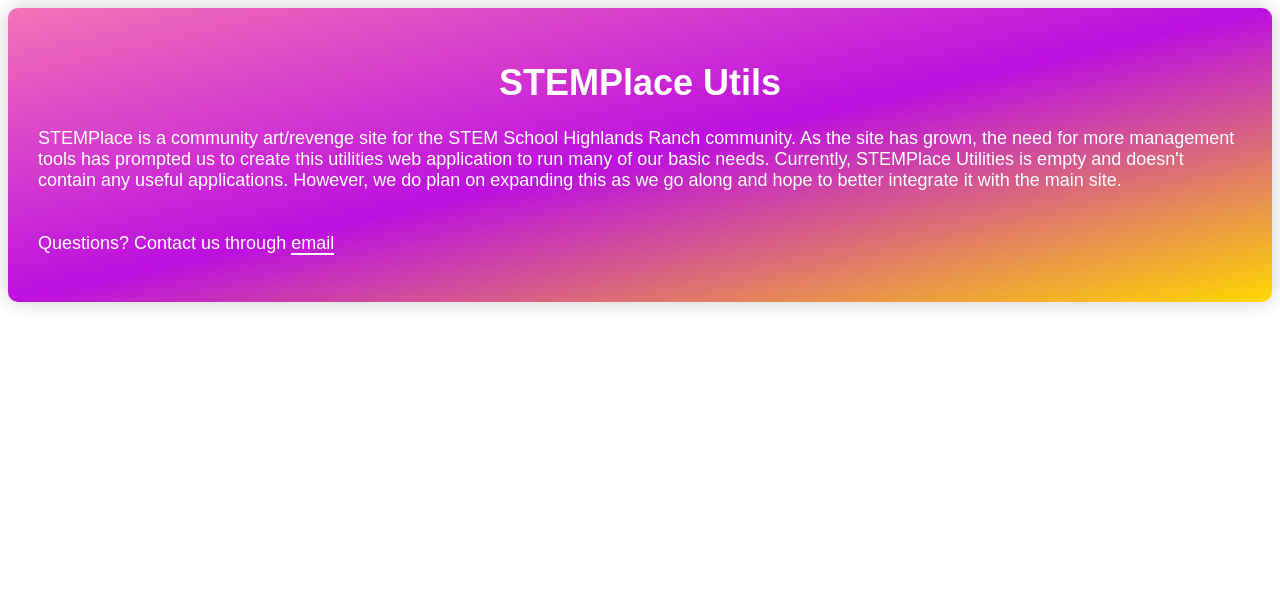
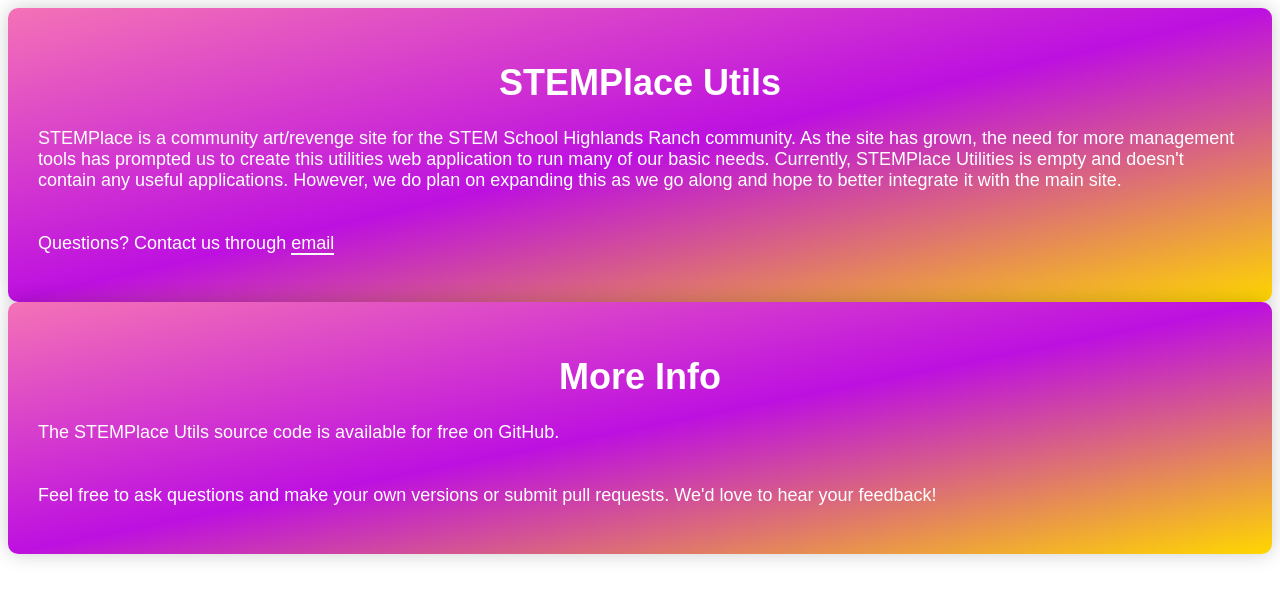
Before and after one commit to zulujive/SPUtils, a website: page index.html in a window 1280 px wide. Drawn offline with Linux system fonts and the light colour scheme.

Commit message:
Added another section

```diff
--- a/index.html
+++ b/index.html
@@ -41,5 +41,11 @@
         Questions? Contact us through <a href="mailto:support@stemplace.org">email</a>
       </p>
     </div>
+    <div class="container">
+      <h1>More Info</h1>
+      <p>The STEMPlace Utils source code is available for free on GitHub.<br><br><br>
+        Feel free to ask questions and make your own versions or submit pull requests. We'd love to hear your feedback!
+      </p>
+    </div>
   </body>
 </html>
```
